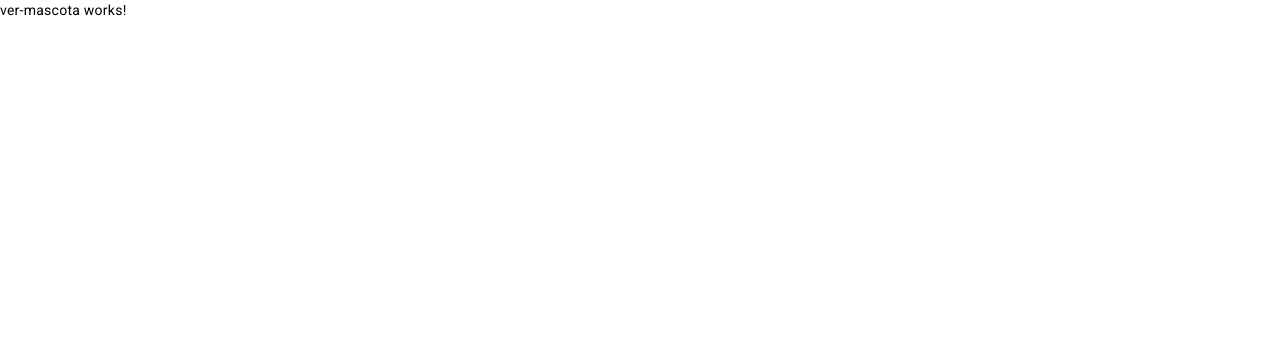
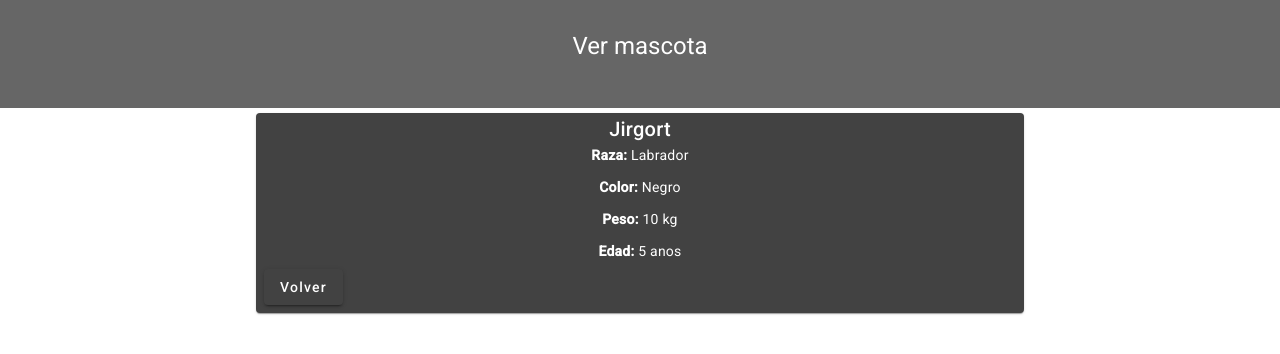
Before and after one commit to Jirgort/FE-CRUDMASCOTAS, an Angular app: page /verMascota/1 in a window 1280 px wide. Shown: the top 354 px of the page. Built offline with nearby package versions, Linux system fonts and the light colour scheme.

Commit message:
Ver mascota
Al darle click al boton ver mascota se renderiza la pagina de ver mascota, se le agrego un card a la pagina ver mascota.

```diff
--- a/src/app/components/listado-mascota/listado-mascota.component.css
+++ b/src/app/components/listado-mascota/listado-mascota.component.css
@@ -1,17 +1,8 @@
 table {
     width: 100%;
   }
-  .title{
-    padding: 30px;
-    background-color: #666;
-    text-align: center;
-    color:white
 
-  }
-  .container{
-    margin: 0 20%;
 
-  }
 
   td,th{
     width: 15%;
--- a/src/app/components/ver-mascota/ver-mascota.component.css
+++ b/src/app/components/ver-mascota/ver-mascota.component.css
@@ -0,0 +1,5 @@
+.card{
+    margin-top: 5px;
+    text-align: center;
+    color: white;
+}
--- a/src/app/components/ver-mascota/ver-mascota.component.html
+++ b/src/app/components/ver-mascota/ver-mascota.component.html
@@ -1 +1,20 @@
-<p>ver-mascota works!</p>
+<div class="title">
+    <h1>Ver mascota</h1>
+</div>
+<div class="container">
+    <mat-card class="card">
+        <mat-card-title>Jirgort</mat-card-title>
+        <mat-card-content>
+
+            <p><strong>Raza:</strong> Labrador</p>
+            <p><strong>Color:</strong> Negro</p>
+            <p><strong>Peso:</strong> 10 kg</p>
+            <p><strong>Edad:</strong> 5 anos</p>
+
+        </mat-card-content>
+        <mat-card-actions>
+            <button routerLink="/listMascotas" mat-raised-button>Volver</button>
+        </mat-card-actions>
+
+    </mat-card>
+</div>
--- a/src/styles.css
+++ b/src/styles.css
@@ -2,3 +2,14 @@
 
 html, body { height: 100%; }
 body { margin: 0; font-family: Roboto, "Helvetica Neue", sans-serif; }
+.title{
+    padding: 30px;
+    background-color: #666;
+    text-align: center;
+    color:white
+
+  }
+  .container{
+    margin: 0 20%;
+
+  }
```
Also changed, not shown: src/app/shared/shared.module.ts (+5 -2 lines).
